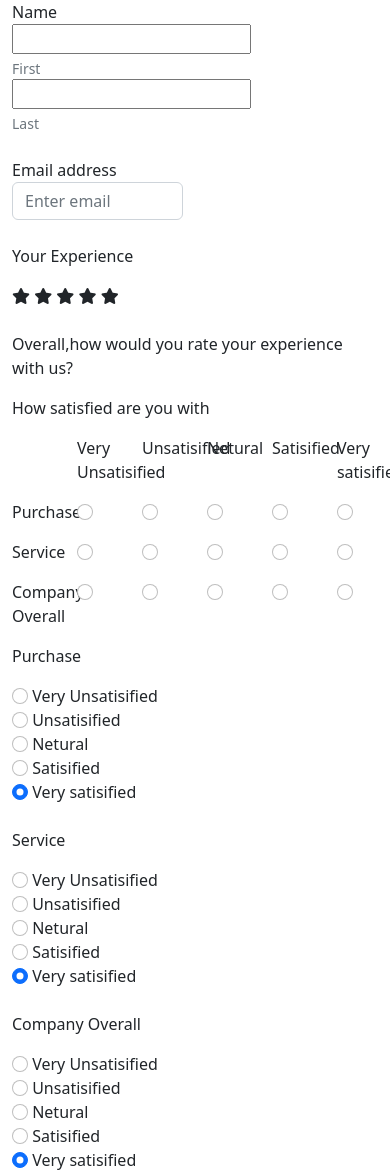
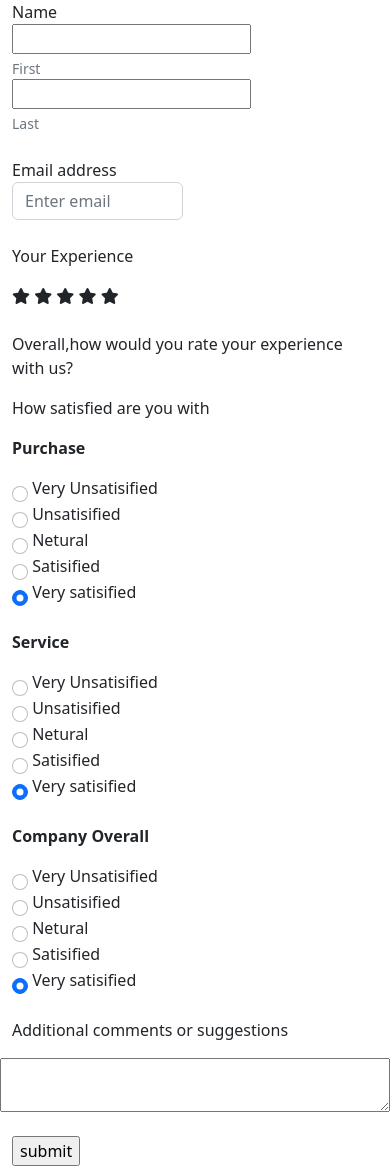
Before and after one commit to vimalAdithan/html-task-2, a plain HTML site: page index.html in a window 390 px wide. Shown: the top 1175 px of the page. Drawn offline with nearby package versions, Linux system fonts and the light colour scheme.

Commit message:
Add files via upload

```diff
--- a/index.html
+++ b/index.html
@@ -1,16 +1,28 @@
 <!DOCTYPE html>
 <html lang="en">
   <head>
-    <meta charset="UTF-8">
-    <meta http-equiv="X-UA-Compatible" content="IE=edge">
-    <meta name="viewport" content="width=device-width, initial-scale=1.0">
+    <meta charset="UTF-8" />
+    <meta http-equiv="X-UA-Compatible" content="IE=edge" />
+    <meta name="viewport" content="width=device-width, initial-scale=1.0" />
     <!-- CSS only -->
-    <link href="https://cdn.jsdelivr.net/npm/bootstrap@5.2.3/dist/css/bootstrap.min.css" rel="stylesheet" integrity="sha384-rbsA2VBKQhggwzxH7pPCaAqO46MgnOM80zW1RWuH61DGLwZJEdK2Kadq2F9CUG65" crossorigin="anonymous">
+    <link
+      href="https://cdn.jsdelivr.net/npm/bootstrap@5.2.3/dist/css/bootstrap.min.css"
+      rel="stylesheet"
+      integrity="sha384-rbsA2VBKQhggwzxH7pPCaAqO46MgnOM80zW1RWuH61DGLwZJEdK2Kadq2F9CUG65"
+      crossorigin="anonymous"
+    />
     <!-- JavaScript Bundle with Popper -->
-    <script src="https://cdn.jsdelivr.net/npm/bootstrap@5.2.3/dist/js/bootstrap.bundle.min.js" integrity="sha384-kenU1KFdBIe4zVF0s0G1M5b4hcpxyD9F7jL+jjXkk+Q2h455rYXK/7HAuoJl+0I4" crossorigin="anonymous"></script>
-    <link rel="stylesheet" href="\html task2\style.css">
+    <script
+      src="https://cdn.jsdelivr.net/npm/bootstrap@5.2.3/dist/js/bootstrap.bundle.min.js"
+      integrity="sha384-kenU1KFdBIe4zVF0s0G1M5b4hcpxyD9F7jL+jjXkk+Q2h455rYXK/7HAuoJl+0I4"
+      crossorigin="anonymous"
+    ></script>
+    <link rel="stylesheet" href="style.css" />
     <!-- fontawesome -->
-    <script src="https://kit.fontawesome.com/e35ed3c24e.js" crossorigin="anonymous"></script>
+    <script
+      src="https://kit.fontawesome.com/e35ed3c24e.js"
+      crossorigin="anonymous"
+    ></script>
     <title>Document</title>
   </head>
   <body>
@@ -19,26 +31,30 @@
         <div class="row">
           <label for="">Name</label>
           <div class="col-lg-3 col-md-12">
-                        <input type="text">
+            <input type="text" />
             <div class="form-text">
               <label for="">First</label>
             </div>
           </div>
           <div class="col-lg-3 col-md-12">
-                        <input type="text">
+            <input type="text" />
             <div class="form-text">
               <label for="">Last</label>
             </div>
           </div>
         </div>
-            <br>
+        <br />
         <div class="row">
           <div class="col-6 form-group">
             <label for="exampleInputEmail1">Email address</label>
-                    <input type="email" class="form-control" placeholder="Enter email">
+            <input
+              type="email"
+              class="form-control"
+              placeholder="Enter email"
+            />
           </div>
         </div>
-            <br>
+        <br />
         <div class="row">
           <div class="col">
             <p>Your Experience</p>
@@ -49,14 +65,13 @@
             <i class="fa-solid fa-star"></i>
           </div>
         </div>
-            <br>
+        <br />
         <p>Overall,how would you rate your experience with us?</p>
         <p>How satisfied are you with</p>
       </div>
       <div class="container contt-1">
         <div class="row rr2">
-                    <div class="col-2">
-                    </div>
+          <div class="col-2"></div>
           <div class="col-2">
             <p>Very Unsatisified</p>
           </div>
@@ -78,19 +93,54 @@
             <p>Purchase</p>
           </div>
           <div class="col-2">
-                            <input class="form-check-input" type="radio" name="Purchase" id="exampleRadios1" value="option1" checked>
+            <input
+              class="form-check-input"
+              type="radio"
+              name="Purchase"
+              id="exampleRadios1"
+              value="option1"
+              checked
+            />
           </div>
           <div class="col-2">
-                            <input class="form-check-input" type="radio" name="Purchase" id="exampleRadios1" value="option1" checked>
+            <input
+              class="form-check-input"
+              type="radio"
+              name="Purchase"
+              id="exampleRadios1"
+              value="option1"
+              checked
+            />
           </div>
           <div class="col-2">
-                            <input class="form-check-input" type="radio" name="Purchase" id="exampleRadios1" value="option1" checked>
+            <input
+              class="form-check-input"
+              type="radio"
+              name="Purchase"
+              id="exampleRadios1"
+              value="option1"
+              checked
+            />
           </div>
           <div class="col-2">
-                            <input class="form-check-input" type="radio" name="Purchase" id="exampleRadios1" value="option1" checked>
+            <input
+              class="form-check-input"
+              type="radio"
+              name="Purchase"
+              id="exampleRadios1"
+              value="option1"
+              checked
+            />
           </div>
           <div class="col-2">
-                            <input class="form-check-input" type="radio" name="Purchase" id="exampleRadios1" value="option1" checked>
+            <input
+              class="form-check-input"
+              type="radio"
+              name="Purchase"
+              id="exampleRadios1"
+              value="option1"
+              checked
+            />
           </div>
         </div>
         <div class="row rr2">
@@ -98,19 +148,54 @@
             <p>Service</p>
           </div>
           <div class="col-2">
-                        <input class="form-check-input" type="radio" name="Service" id="exampleRadios1" value="option1" checked>
+            <input
+              class="form-check-input"
+              type="radio"
+              name="Service"
+              id="exampleRadios1"
+              value="option1"
+              checked
+            />
           </div>
           <div class="col-2">
-                            <input class="form-check-input" type="radio" name="Service" id="exampleRadios1" value="option1" checked>
+            <input
+              class="form-check-input"
+              type="radio"
+              name="Service"
+              id="exampleRadios1"
+              value="option1"
+              checked
+            />
           </div>
           <div class="col-2">
-                            <input class="form-check-input" type="radio" name="Service" id="exampleRadios1" value="option1" checked>
+            <input
+              class="form-check-input"
+              type="radio"
+              name="Service"
+              id="exampleRadios1"
+              value="option1"
+              checked
+            />
           </div>
           <div class="col-2">
-                            <input class="form-check-input" type="radio" name="Service" id="exampleRadios1" value="option1" checked>
+            <input
+              class="form-check-input"
+              type="radio"
+              name="Service"
+              id="exampleRadios1"
+              value="option1"
+              checked
+            />
           </div>
           <div class="col-2">
-                            <input class="form-check-input" type="radio" name="Service" id="exampleRadios1" value="option1" checked>
+            <input
+              class="form-check-input"
+              type="radio"
+              name="Service"
+              id="exampleRadios1"
+              value="option1"
+              checked
+            />
           </div>
         </div>
         <div class="row rr1">
@@ -118,139 +203,279 @@
             <p>Company Overall</p>
           </div>
           <div class="col-2">
-                        <input class="form-check-input" type="radio" name="Company Overall" id="exampleRadios1" value="option1" checked>
+            <input
+              class="form-check-input"
+              type="radio"
+              name="Company Overall"
+              id="exampleRadios1"
+              value="option1"
+              checked
+            />
           </div>
           <div class="col-2">
-                            <input class="form-check-input" type="radio" name="Company Overall" id="exampleRadios1" value="option1" checked>
+            <input
+              class="form-check-input"
+              type="radio"
+              name="Company Overall"
+              id="exampleRadios1"
+              value="option1"
+              checked
+            />
           </div>
           <div class="col-2">
-                            <input class="form-check-input" type="radio" name="Company Overall" id="exampleRadios1" value="option1" checked>
+            <input
+              class="form-check-input"
+              type="radio"
+              name="Company Overall"
+              id="exampleRadios1"
+              value="option1"
+              checked
+            />
           </div>
           <div class="col-2">
-                            <input class="form-check-input" type="radio" name="Company Overall" id="exampleRadios1" value="option1" checked>
+            <input
+              class="form-check-input"
+              type="radio"
+              name="Company Overall"
+              id="exampleRadios1"
+              value="option1"
+              checked
+            />
           </div>
           <div class="col-2">
-                            <input class="form-check-input" type="radio" name="Company Overall" id="exampleRadios1" value="option1" checked>
+            <input
+              class="form-check-input"
+              type="radio"
+              name="Company Overall"
+              id="exampleRadios1"
+              value="option1"
+              checked
+            />
           </div>
         </div>
       </div>
-            <div class="container contt-2">
+      <div class="container ratings2">
         <div class="row">
           <div class="col">
-                            <p>Purchase</p>
+           <p><b>Purchase</b></p>
           </div>
         </div>
         <div class="row">
           <div class="col">
-                            <input class="form-check-input" type="radio" name="Purchase" id="exampleRadios1" value="option1" checked>
+            <input
+              class="form-check-input"
+              type="radio"
+              name="Purchase"
+              id="exampleRadios1"
+              value="option1"
+              checked
+            />
             <label for="exampleRadios1">Very Unsatisified</label>
           </div>
         </div>
         <div class="row">
           <div class="col">
-                            <input class="form-check-input" type="radio" name="Purchase" id="exampleRadios1" value="option1" checked>
+            <input
+              class="form-check-input"
+              type="radio"
+              name="Purchase"
+              id="exampleRadios1"
+              value="option1"
+              checked
+            />
             <label for="exampleRadios1">Unsatisified</label>
           </div>
         </div>
         <div class="row">
           <div class="col">
-                            <input class="form-check-input" type="radio" name="Purchase" id="exampleRadios1" value="option1" checked>
+            <input
+              class="form-check-input"
+              type="radio"
+              name="Purchase"
+              id="exampleRadios1"
+              value="option1"
+              checked
+            />
             <label for="exampleRadios1">Netural</label>
           </div>
         </div>
         <div class="row">
           <div class="col">
-                            <input class="form-check-input" type="radio" name="Purchase" id="exampleRadios1" value="option1" checked>
+            <input
+              class="form-check-input"
+              type="radio"
+              name="Purchase"
+              id="exampleRadios1"
+              value="option1"
+              checked
+            />
             <label for="exampleRadios1">Satisified</label>
           </div>
         </div>
         <div class="row">
           <div class="col">
-                            <input class="form-check-input" type="radio" name="Purchase" id="exampleRadios1" value="option1" checked>
+            <input
+              class="form-check-input"
+              type="radio"
+              name="Purchase"
+              id="exampleRadios1"
+              value="option1"
+              checked
+            />
             <label for="exampleRadios1">Very satisified</label>
           </div>
         </div>
-                    <br>
+        <br />
         <div class="row">
           <div class="col">
-                            <p>Service</p>
+            <p><b>Service</b></p>
           </div>
         </div>
         <div class="row">
           <div class="col">
-                            <input class="form-check-input" type="radio" name="Service" id="exampleRadios1" value="option1" checked>
+            <input
+              class="form-check-input"
+              type="radio"
+              name="Service"
+              id="exampleRadios1"
+              value="option1"
+              checked
+            />
             <label for="exampleRadios1">Very Unsatisified</label>
           </div>
         </div>
         <div class="row">
           <div class="col">
-                            <input class="form-check-input" type="radio" name="Service" id="exampleRadios1" value="option1" checked>
+            <input
+              class="form-check-input"
+              type="radio"
+              name="Service"
+              id="exampleRadios1"
+              value="option1"
+              checked
+            />
             <label for="exampleRadios1">Unsatisified</label>
           </div>
         </div>
         <div class="row">
           <div class="col">
-                            <input class="form-check-input" type="radio" name="Service" id="exampleRadios1" value="option1" checked>
+            <input
+              class="form-check-input"
+              type="radio"
+              name="Service"
+              id="exampleRadios1"
+              value="option1"
+              checked
+            />
             <label for="exampleRadios1">Netural</label>
           </div>
         </div>
         <div class="row">
           <div class="col">
-                            <input class="form-check-input" type="radio" name="Service" id="exampleRadios1" value="option1" checked>
+            <input
+              class="form-check-input"
+              type="radio"
+              name="Service"
+              id="exampleRadios1"
+              value="option1"
+              checked
+            />
             <label for="exampleRadios1">Satisified</label>
           </div>
         </div>
         <div class="row">
           <div class="col">
-                            <input class="form-check-input" type="radio" name="Service" id="exampleRadios1" value="option1" checked>
+            <input
+              class="form-check-input"
+              type="radio"
+              name="Service"
+              id="exampleRadios1"
+              value="option1"
+              checked
+            />
             <label for="exampleRadios1">Very satisified</label>
           </div>
         </div>
-                    <br>
+        <br />
         <div class="row">
           <div class="col">
-                            <p>Company Overall</p>
+            <p><b>Company Overall</b></p>
           </div>
         </div>
         <div class="row">
           <div class="col">
-                            <input class="form-check-input" type="radio" name="Company Overall" id="exampleRadios1" value="option1" checked>
+            <input
+              class="form-check-input"
+              type="radio"
+              name="Company Overall"
+              id="exampleRadios1"
+              value="option1"
+              checked
+            />
             <label for="exampleRadios1">Very Unsatisified</label>
           </div>
         </div>
         <div class="row">
           <div class="col">
-                            <input class="form-check-input" type="radio" name="Company Overall" id="exampleRadios1" value="option1" checked>
+            <input
+              class="form-check-input"
+              type="radio"
+              name="Company Overall"
+              id="exampleRadios1"
+              value="option1"
+              checked
+            />
             <label for="exampleRadios1">Unsatisified</label>
           </div>
         </div>
         <div class="row">
           <div class="col">
-                            <input class="form-check-input" type="radio" name="Company Overall" id="exampleRadios1" value="option1" checked>
+            <input
+              class="form-check-input"
+              type="radio"
+              name="Company Overall"
+              id="exampleRadios1"
+              value="option1"
+              checked
+            />
             <label for="exampleRadios1">Netural</label>
           </div>
         </div>
         <div class="row">
           <div class="col">
-                            <input class="form-check-input" type="radio" name="Company Overall" id="exampleRadios1" value="option1" checked>
+            <input
+              class="form-check-input"
+              type="radio"
+              name="Company Overall"
+              id="exampleRadios1"
+              value="option1"
+              checked
+            />
             <label for="exampleRadios1">Satisified</label>
           </div>
         </div>
         <div class="row">
           <div class="col">
-                            <input class="form-check-input" type="radio" name="Company Overall" id="exampleRadios1" value="option1" checked>
+            <input
+              class="form-check-input"
+              type="radio"
+              name="Company Overall"
+              id="exampleRadios1"
+              value="option1"
+              checked
+            />
             <label for="exampleRadios1">Very satisified</label>
           </div>
         </div>
       </div>
-            <br>
+      <br />
       <div class="container">
         <div class="row">
           <p>Additional comments or suggestions</p>
           <textarea></textarea>
         </div>
-                <br>
-                <input type="button" value="submit">
+        <br />
+        <input type="button" value="submit" />
       </div>
     </form>
   </body>
--- a/style.css
+++ b/style.css
@@ -11,14 +11,16 @@
 .contt-1{
     display: block;
 }
-.contt-2{
-    display: none;
+.ratings2{
+    display:none;
 }
-@media screen and (max-width:1000px){
+
+@media screen and (max-width:760px){
     .contt-1{
         display: none;
     }
-    .contt-2{
-        display: block;
+    .ratings2{
+        display: flex;
+        flex-direction: column;
     }
 }
```
Lines whose indentation alone changed are shown as unchanged.
